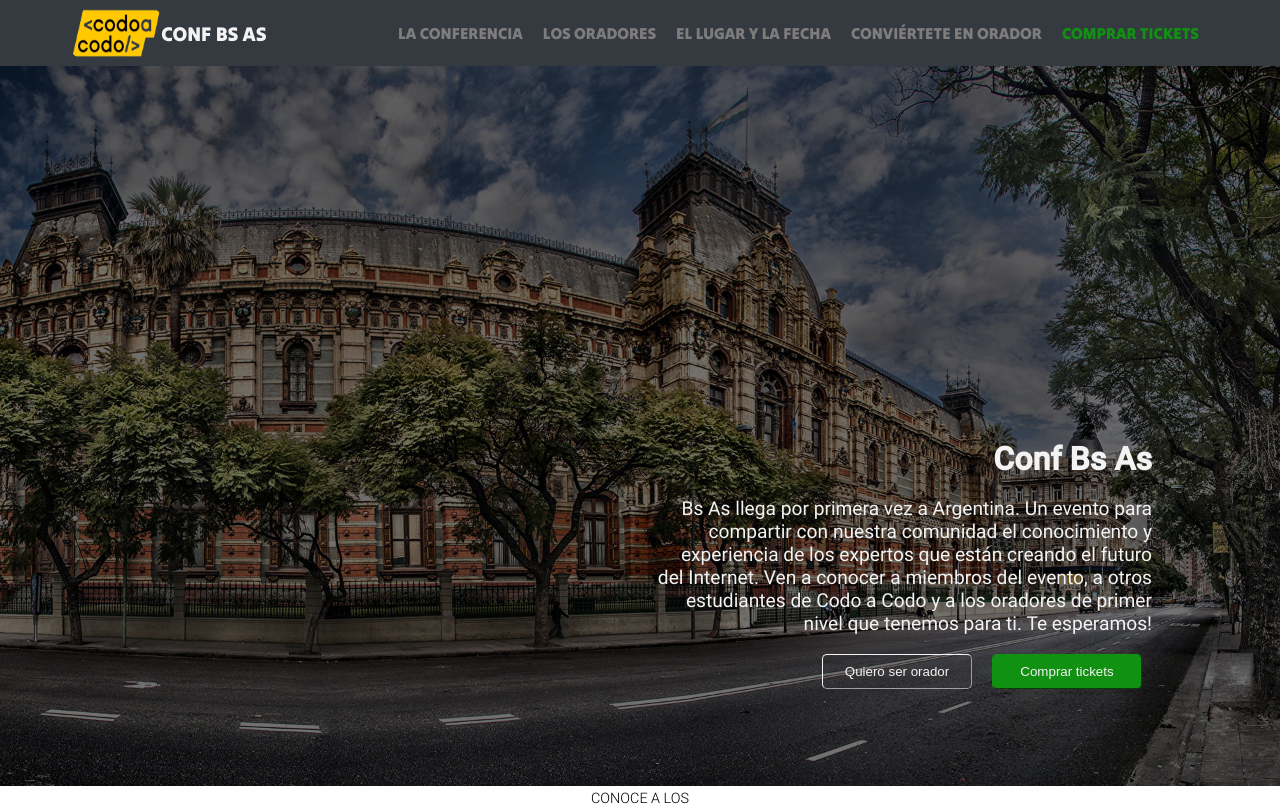
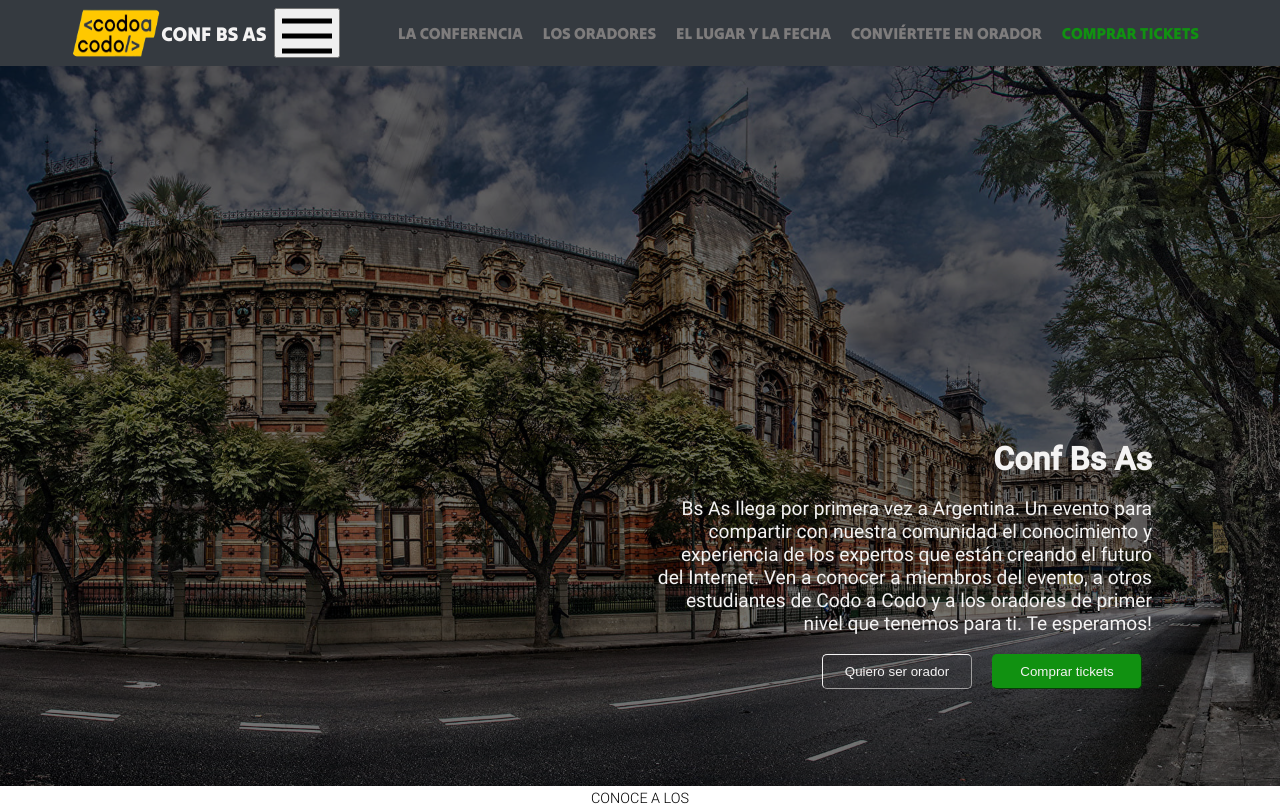
Before and after one commit to MakoskiVictor/CodoACodoIntegrador, an Angular app: page / in a window 1280 px wide. Shown: the top 806 px of the page. Built offline with nearby package versions, Linux system fonts and the light colour scheme.

Commit message:
add classes

```diff
--- a/src/app/modules/shared/components/navbar/navbar.component.html
+++ b/src/app/modules/shared/components/navbar/navbar.component.html
@@ -11,7 +11,9 @@
 
   </div>
 
-  <div class="linksContainer">
+  <button (click)="setActive()" ><img src="assets/icons/menu.svg" alt="menu-icon"></button>
+
+  <div class="linksContainer" [ngClass]=" {'linksContainer--active' : active} " >
     <ul class="links">
       <li *ngFor="let item of linksToRender" >
         <app-hipertext [hipertextLink]="item.url" [selectClass]="item.class" [hipertextWords]="item.text"></app-hipertext>
```
